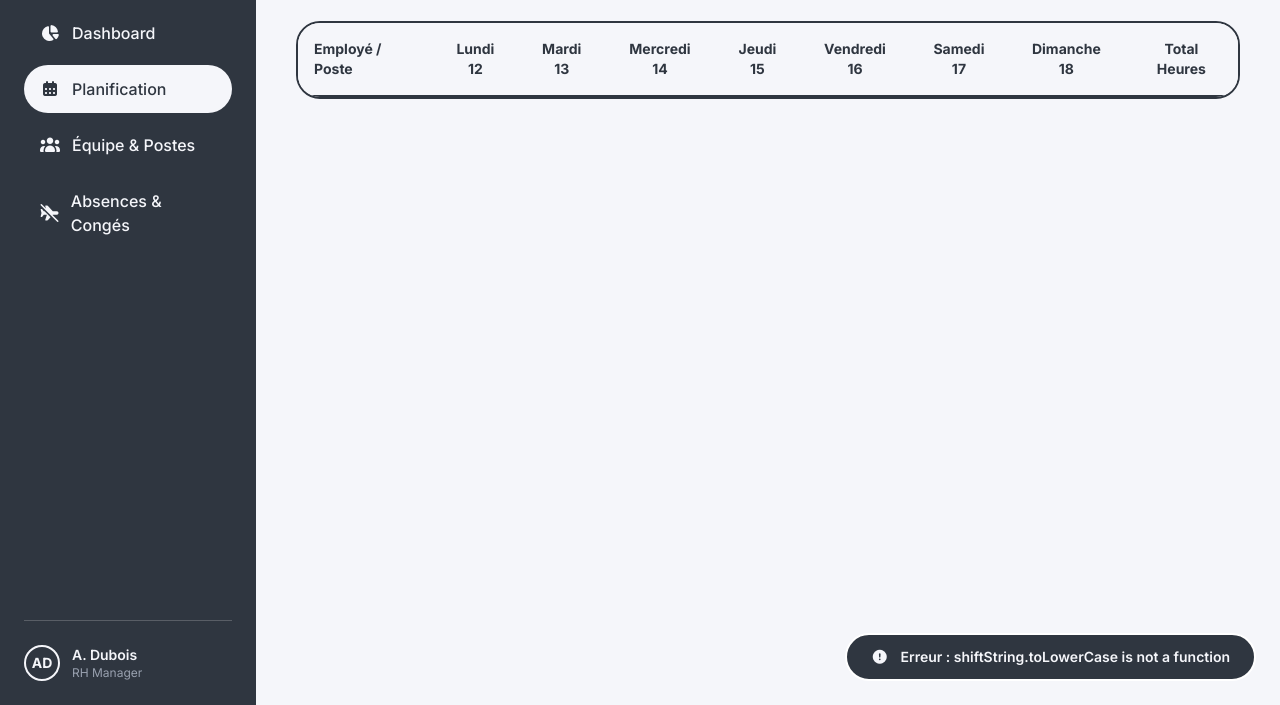
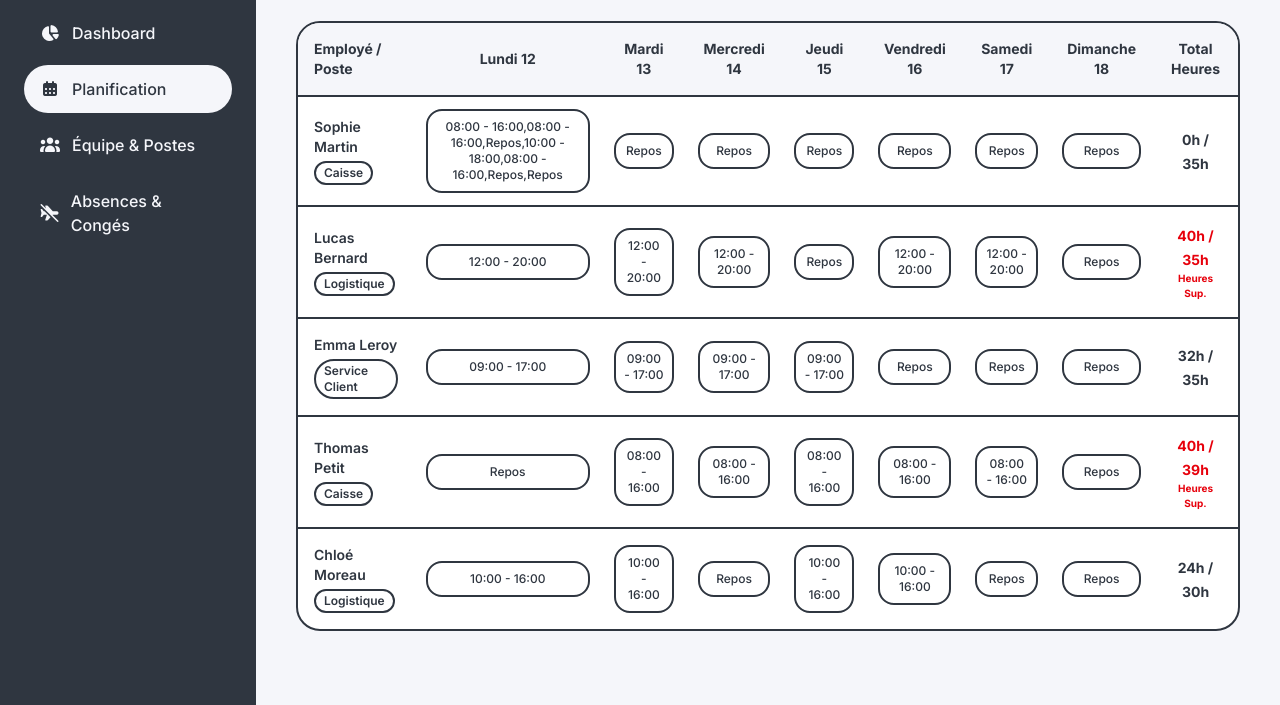
Before and after one commit to gaelmandza15/HR-HUB, a website built with Vite: page index.html in a window 1280 px wide. Both pictures are taken after a click on the button "Planification". Shown: the part 95-800 px from the top of the page. Built offline with nearby package versions, Linux system fonts and the light colour scheme.

Commit message:
refactor: supprimer tout lien compte/authentification (app locale, pas un SaaS) + fix crash shiftString.toLowerCase

```diff
--- a/index.html
+++ b/index.html
@@ -43,17 +43,6 @@
             <!-- Liens de navigation (générés par le module sidebar) -->
             <nav id="main-nav" class="space-y-2"></nav>
         </div>
-
-        <!-- Profil Utilisateur Bas de Page -->
-        <div class="pt-6 border-t border-white/20 flex items-center space-x-3 mt-6 md:mt-0">
-            <div class="w-9 h-9 rounded-full border-2 border-[#f5f6fa] flex items-center justify-center font-bold text-sm">
-                AD
-            </div>
-            <div class="overflow-hidden">
-                <p class="text-sm font-semibold truncate">A. Dubois</p>
-                <p class="text-xs text-gray-400 truncate">RH Manager</p>
-            </div>
-        </div>
     </aside>
 
     <!-- ZONE DE CONTENU PRINCIPAL : chaque page est un module JS qui injecte son HTML -->
--- a/src/js/pages/planning.js
+++ b/src/js/pages/planning.js
@@ -22,11 +22,17 @@ let employees = [];
 let roles = [];
 
 async function reload() {
-    [shifts, employees, roles] = await Promise.all([
+    const [s, e, r] = await Promise.all([
         api.listShifts({ week: currentWeek }),
         api.listEmployees(),
         api.listRoles(),
     ]);
+    // Normalisation défensive : quelle que soit la source (Tauri/SQLite ou
+    // localStorage), `shift` reste une chaîne et `contract` un nombre.
+    // Évite l'erreur "shiftString.toLowerCase is not a function".
+    shifts = s.map((sh) => ({ ...sh, shift: String(sh.shift ?? 'Repos') }));
+    employees = e.map((emp) => ({ ...emp, contract: Number(emp.contract) || 0 }));
+    roles = r;
 }
 
 export async function renderPlanning(container) {
--- a/src/js/pages/team.js
+++ b/src/js/pages/team.js
@@ -11,7 +11,9 @@ let employees = [];
 let roles = [];
 
 export async function renderTeam(container) {
-    [employees, roles] = await Promise.all([api.listEmployees(), api.listRoles()]);
+    const [emps, r] = await Promise.all([api.listEmployees(), api.listRoles()]);
+    employees = emps.map((emp) => ({ ...emp, contract: Number(emp.contract) || 0 }));
+    roles = r;
 
     container.innerHTML = `
         <div class="space-y-6">
@@ -49,7 +51,7 @@ export async function renderTeam(container) {
             <td class="p-4 text-sm">
                 <span class="pill-btn border-2 border-[#2f3640] px-3 py-1 text-xs font-bold">${escapeHtml(emp.role)}</span>
             </td>
-            <td class="p-4 text-sm font-semibold">${emp.contract}h / semaine</td>
+            <td class="p-4 text-sm font-semibold">${Number(emp.contract) || 0}h / semaine</td>
             <td class="p-4 text-right space-x-2">
                 <button data-edit-emp="${emp.id}" class="pill-btn border-2 border-[#2f3640] px-3 py-1 text-xs font-semibold hover:bg-[#2f3640] hover:text-white">Modifier</button>
                 <button data-delete-emp="${emp.id}" class="pill-btn border-2 border-red-600 text-red-600 px-3 py-1 text-xs font-semibold hover:bg-red-600 hover:text-white">Supprimer</button>
--- a/src/js/utils.js
+++ b/src/js/utils.js
@@ -20,7 +20,9 @@ export function escapeHtml(str) {
 
 /** Convertit une chaîne de créneau ("08:00 - 16:00") en heures travaillées. */
 export function parseShiftHours(shiftString) {
-    if (!shiftString) return 0;
+    // Garde-fou : un créneau non textuel (nombre, objet…) ne doit jamais
+    // faire planter l'app ("shiftString.toLowerCase is not a function").
+    if (typeof shiftString !== 'string' || !shiftString) return 0;
     const lower = shiftString.toLowerCase();
     if (lower.includes('repos') || lower.includes('congé')) return 0;
     const parts = shiftString.split('-');
```
